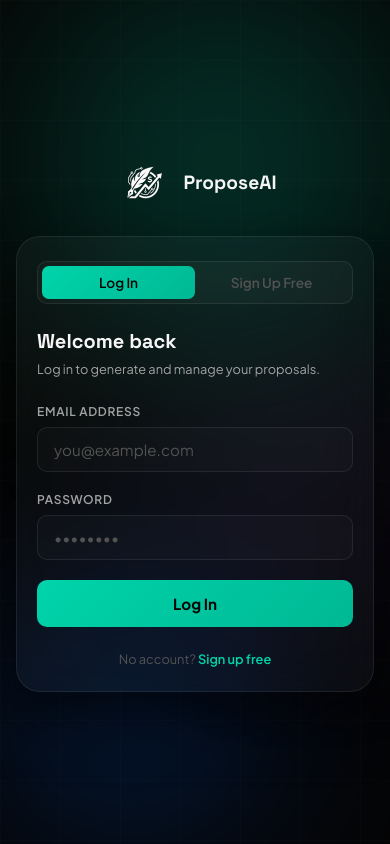
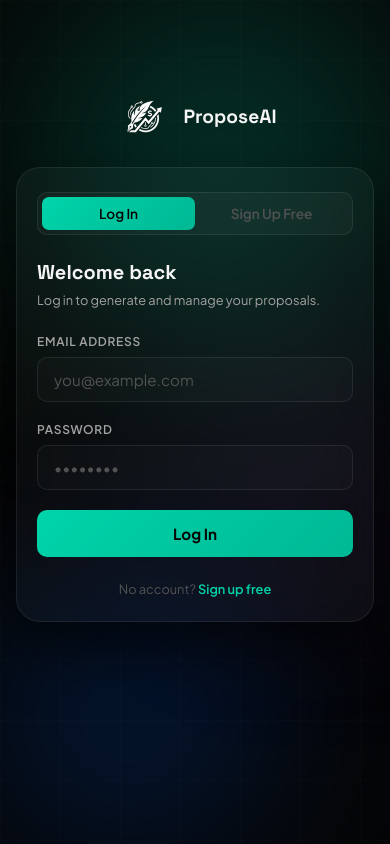
Before and after one commit to Praveenmanoharand/Proposal_Ai, a Flask app: page /login in a window 390 px wide. Run offline with Flask 3, Linux system fonts and the light colour scheme.

Commit message:
Adjust mobile login container margin to sit higher

```diff
--- a/templates/login.html
+++ b/templates/login.html
@@ -439,13 +439,14 @@
         @media (max-width: 768px) {
             .auth-wrapper {
                 padding: 16px;
+                margin: 6vh auto 20px auto;
             }
             .auth-card {
                 padding: 32px 24px;
             }
             .logo-link {
                 font-size: 1.2rem;
-                margin-bottom: 24px;
+                margin-bottom: 20px;
             }
             .logo-icon {
                 width: 60px;
```
